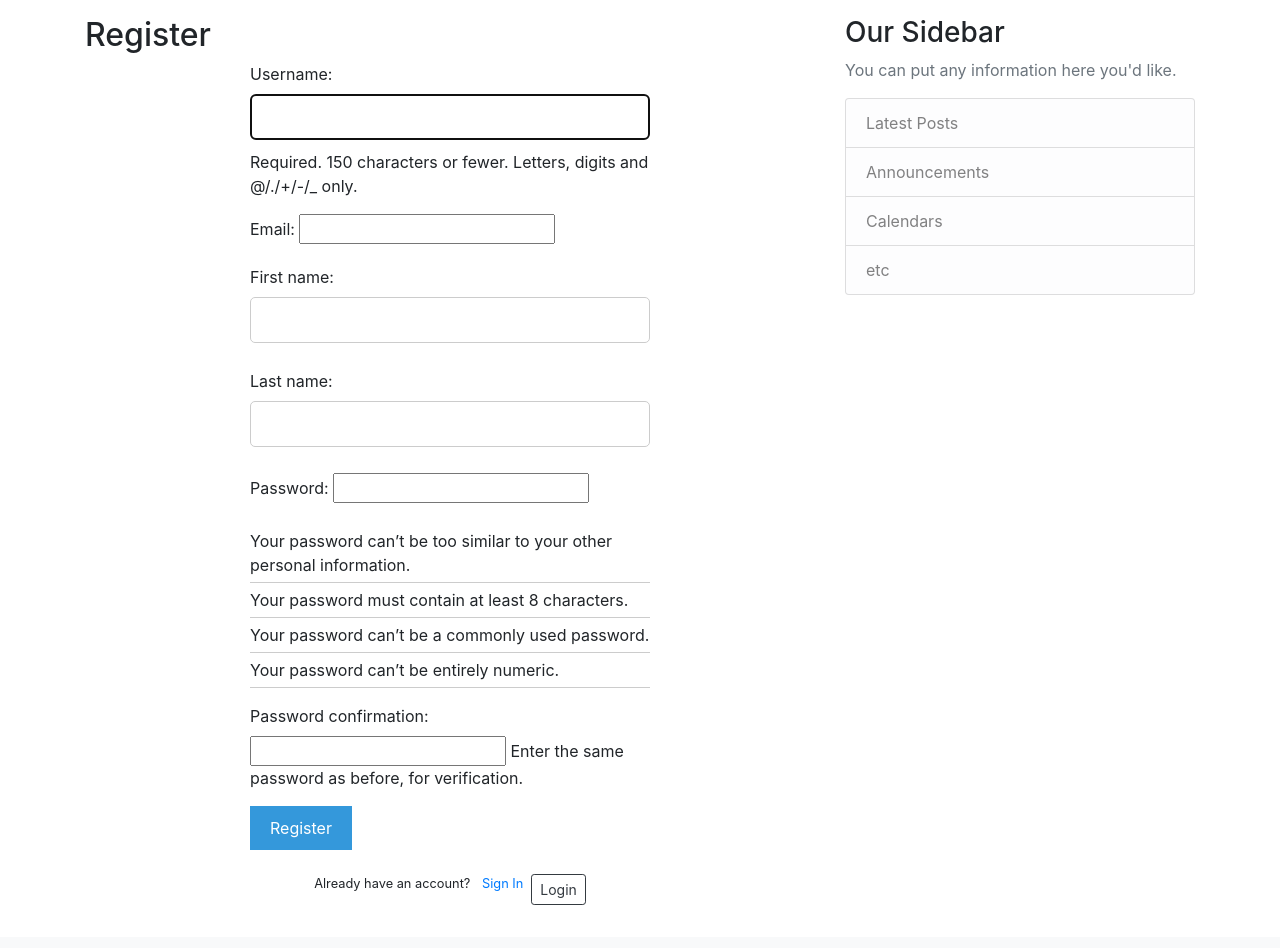
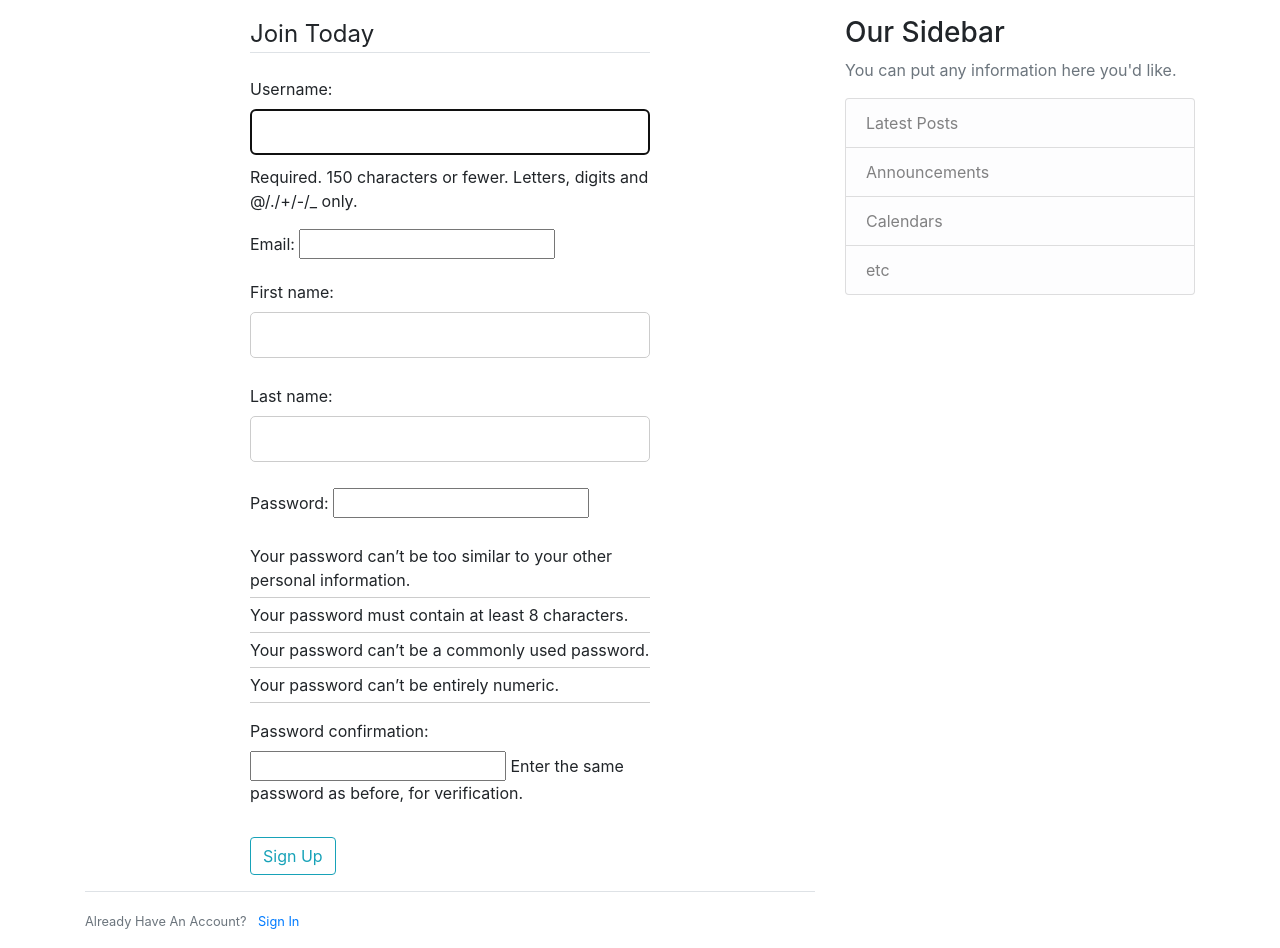
Before and after one commit to PeterOsoo/expense-tracker-cg, a Django app: page /register/ in a window 1280 px wide. Shown: the part 67-1015 px from the top of the page. Before the commit the page ends 972 px from the top, so only its background shows below. Run offline with Django 4.2, Linux system fonts and the light colour scheme; some libraries are stand-ins or nearby versions.

Commit message:
register page

```diff
--- a/users/templates/users/register.html
+++ b/users/templates/users/register.html
@@ -1,21 +1,20 @@
 {% extends "base.html" %} {% load crispy_forms_tags %} {% block content %}
-<h2>Register</h2>
-
-{% if form %}
-<form method="post">
-	{% csrf_token %} {{ form.as_p }}
-
-	<button type="submit">Register</button>
-</form>
-{% endif %}
-<br />
-<!-- login  -->
-<p class="d-flex justify-content-center">
-	<small class="test-muted">
-		Already have an account? <a href="#" class="ml-2">Sign In</a>
-	</small>
-	<a href="{% url 'login' %}" class="btn btn-outline-dark btn-sm ml-2"
-		>Login
-	</a>
-</p>
-{% endblock %}
+<div class="content-section">
+	<form method="POST">
+		{% csrf_token %}
+		<fieldset class="form-group">
+			<legend class="border-bottom mb-4">Join Today</legend>
+			{{ form.as_p }}
+		</fieldset>
+		<div class="form-group">
+			<button class="btn btn-outline-info" type="submit">Sign Up</button>
+		</div>
+	</form>
+	<div class="border-top pt-3">
+		<small class="text-muted">
+			Already Have An Account?
+			<a class="ml-2" href="{% url 'login' %}">Sign In</a>
+		</small>
+	</div>
+</div>
+{% endblock content %}
```
